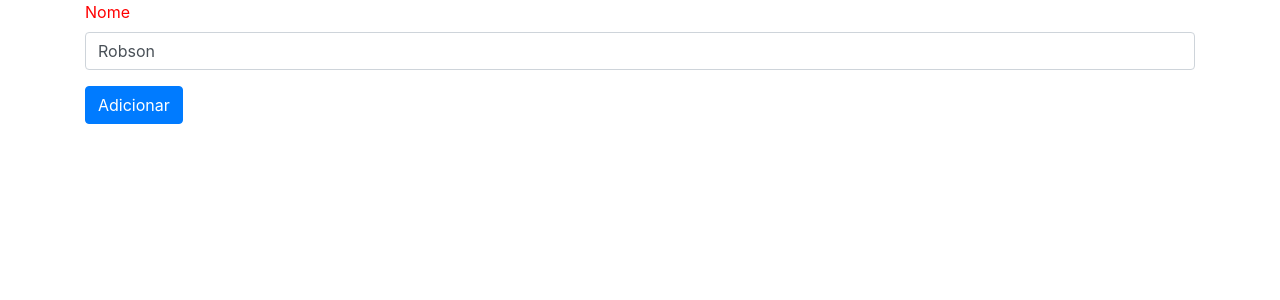
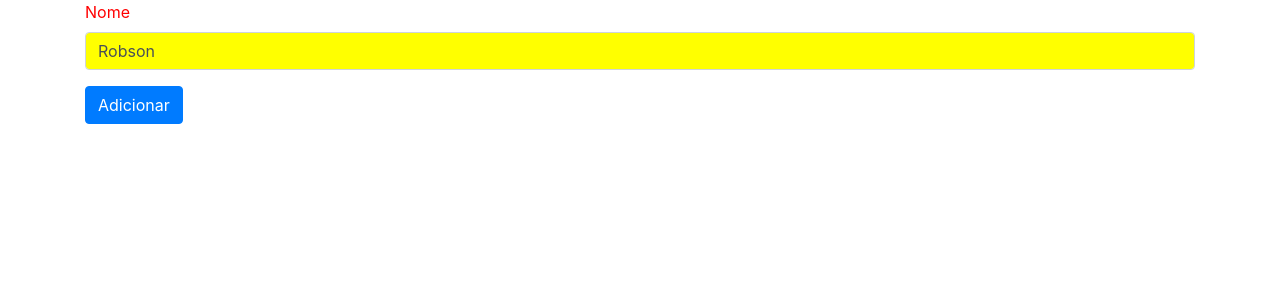
Before and after one commit to robmartinhao/algaworks-fsa-fundamentos-angular, an Angular app: page / in a window 1280 px wide. Shown: the top 300 px of the page. Built offline with nearby package versions, Linux system fonts and the light colour scheme.

Commit message:
11.1. Criando diretivas customizadas

```diff
--- a/src/app/app.module.ts
+++ b/src/app/app.module.ts
@@ -8,6 +8,7 @@ import { BemVindoComponent } from './bem-vindo/bem-vindo.component';
 import { FormsModule } from '@angular/forms';
 import { FuncionarioCardComponent } from './funcionario-card/funcionario-card.component';
 import { FuncionarioFormComponent } from './funcionario-form/funcionario-form.component';
+import { CampoColoridoDirective } from './campo-colorido.directive';
 
 @NgModule({
   declarations: [
@@ -15,7 +16,8 @@ import { FuncionarioFormComponent } from './funcionario-form/funcionario-form.co
     HelloComponent,
     BemVindoComponent,
     FuncionarioCardComponent,
-    FuncionarioFormComponent
+    FuncionarioFormComponent,
+    CampoColoridoDirective
   ],
   imports: [
     BrowserModule,
--- /dev/null
+++ b/src/app/campo-colorido.directive.ts
@@ -0,0 +1,16 @@
+import { Directive, ElementRef, Renderer2 } from '@angular/core';
+
+@Directive({
+  selector: '[appCampoColorido]'
+})
+export class CampoColoridoDirective {
+
+  constructor(
+    private elementRef: ElementRef,
+    private renderer: Renderer2
+  ) {
+    console.log(this.elementRef.nativeElement)
+    this.renderer.setStyle(this.elementRef.nativeElement,
+      'background-color', 'yellow');
+   }
+}
--- a/src/app/funcionario-form/funcionario-form.component.html
+++ b/src/app/funcionario-form/funcionario-form.component.html
@@ -4,7 +4,7 @@
 
 <div class="form-group">
     <label>Nome</label>
-    <input type="text" class="form-control" [(ngModel)]="nome" (focus)="adicionado = false">
+    <input type="text" class="form-control" [(ngModel)]="nome" (focus)="adicionado = false" appCampoColorido>
 </div>
 
 <button type="button" class="btn btn-primary" (click)="adicionar()" [disabled]="nome.length == 0">
```
